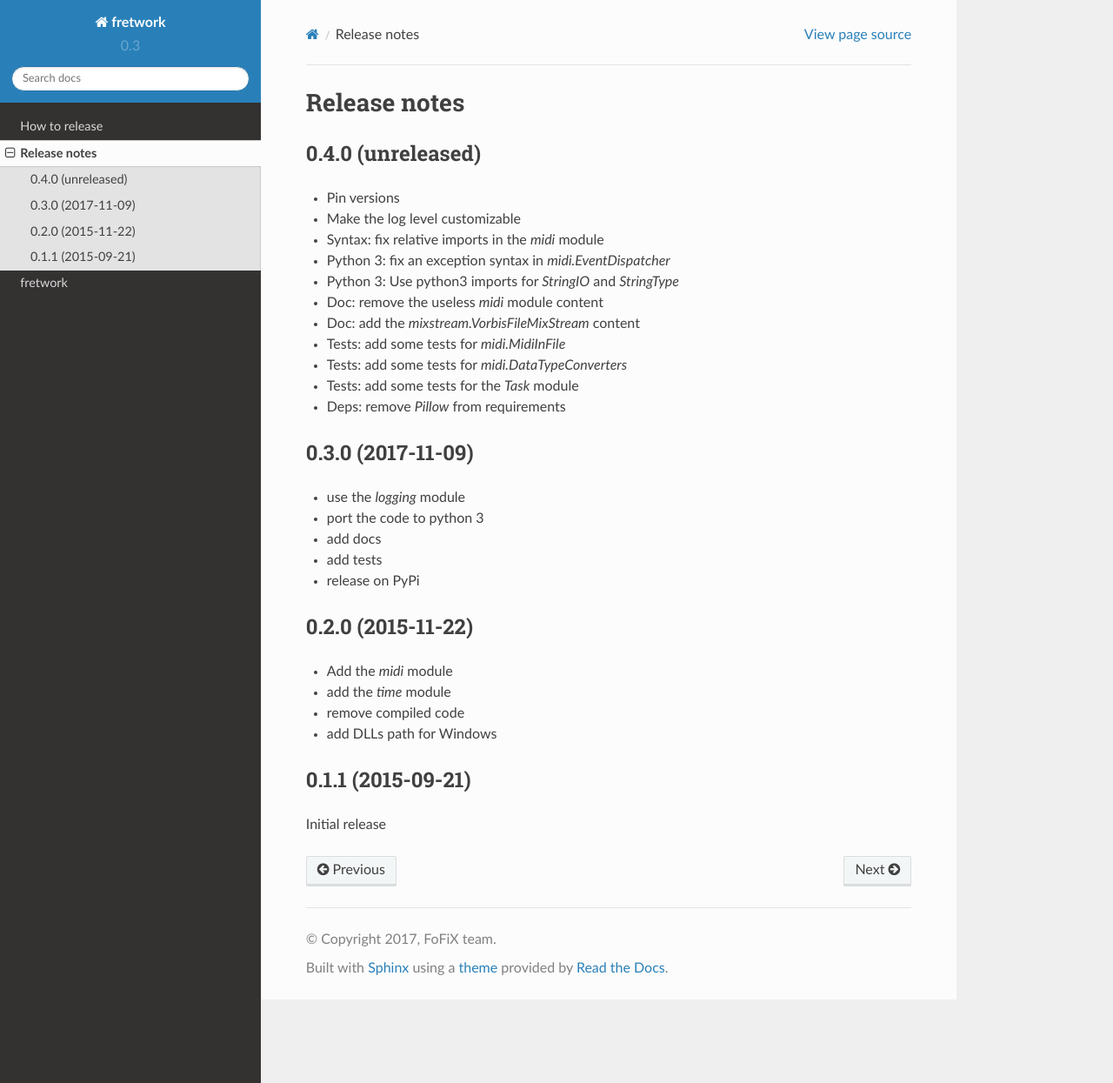
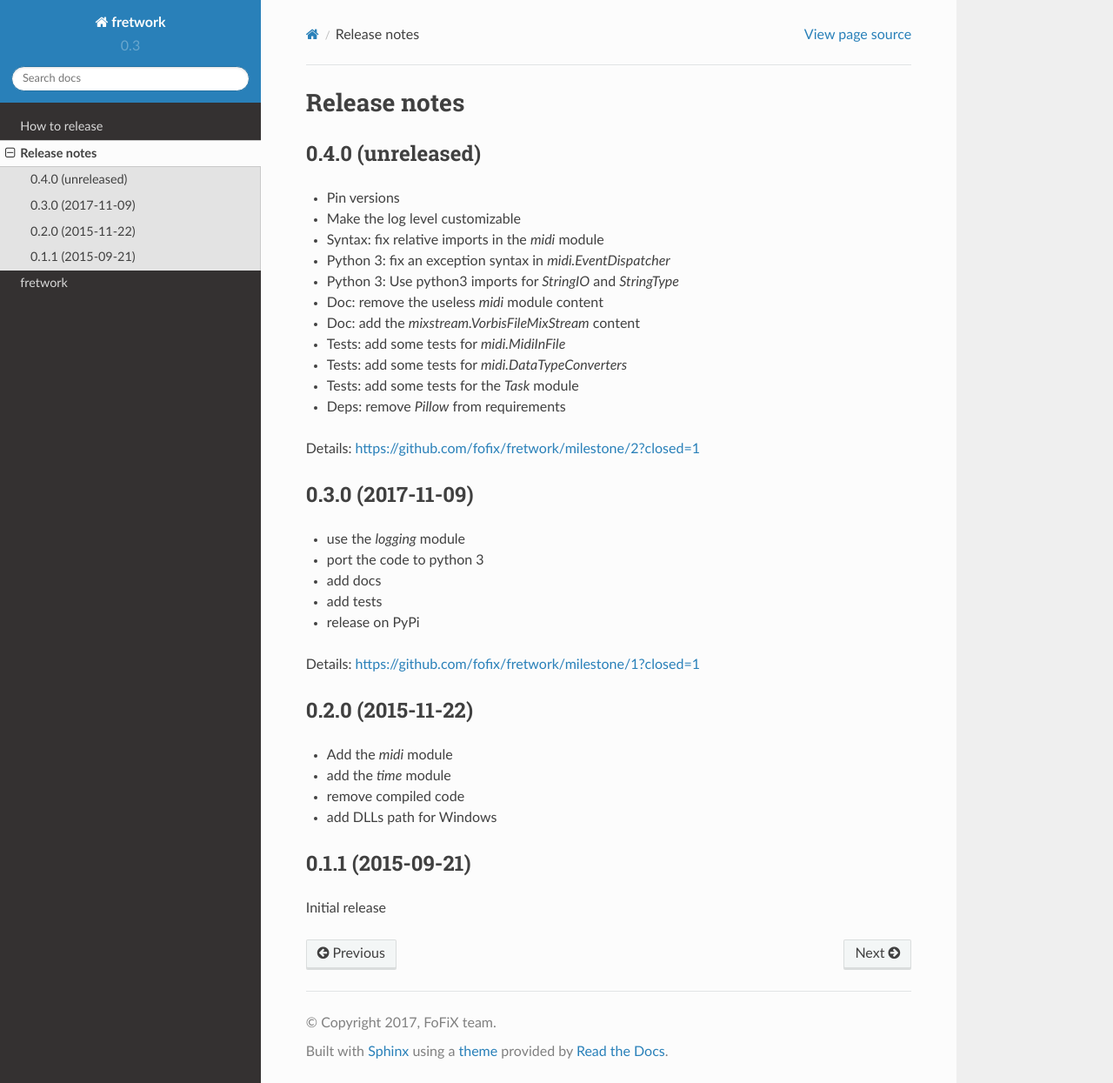
Before and after one commit to fofix/fretwork, a Sphinx documentation site: the page built from doc/source/releasenotes.rst, in a window 1280 px wide and 1245 px high. Shown: the whole window at 87% size. Built offline with Sphinx 7.4.7 and the Read the Docs theme 2.0.0, drawn with Linux system fonts in a browser that asks for light colours; some of the changed lines change nothing that is shown.

Commit message:
Doc: add links to milestones in release notes

```diff
--- a/doc/source/releasenotes.rst
+++ b/doc/source/releasenotes.rst
@@ -16,6 +16,8 @@ Release notes
 - Tests: add some tests for the `Task` module
 - Deps: remove `Pillow` from requirements
 
+Details: https://github.com/fofix/fretwork/milestone/2?closed=1
+
 
 0.3.0 (2017-11-09)
 ------------------
@@ -25,6 +27,8 @@ Release notes
 - add docs
 - add tests
 - release on PyPi
+
+Details: https://github.com/fofix/fretwork/milestone/1?closed=1
 
 
 0.2.0 (2015-11-22)
```
